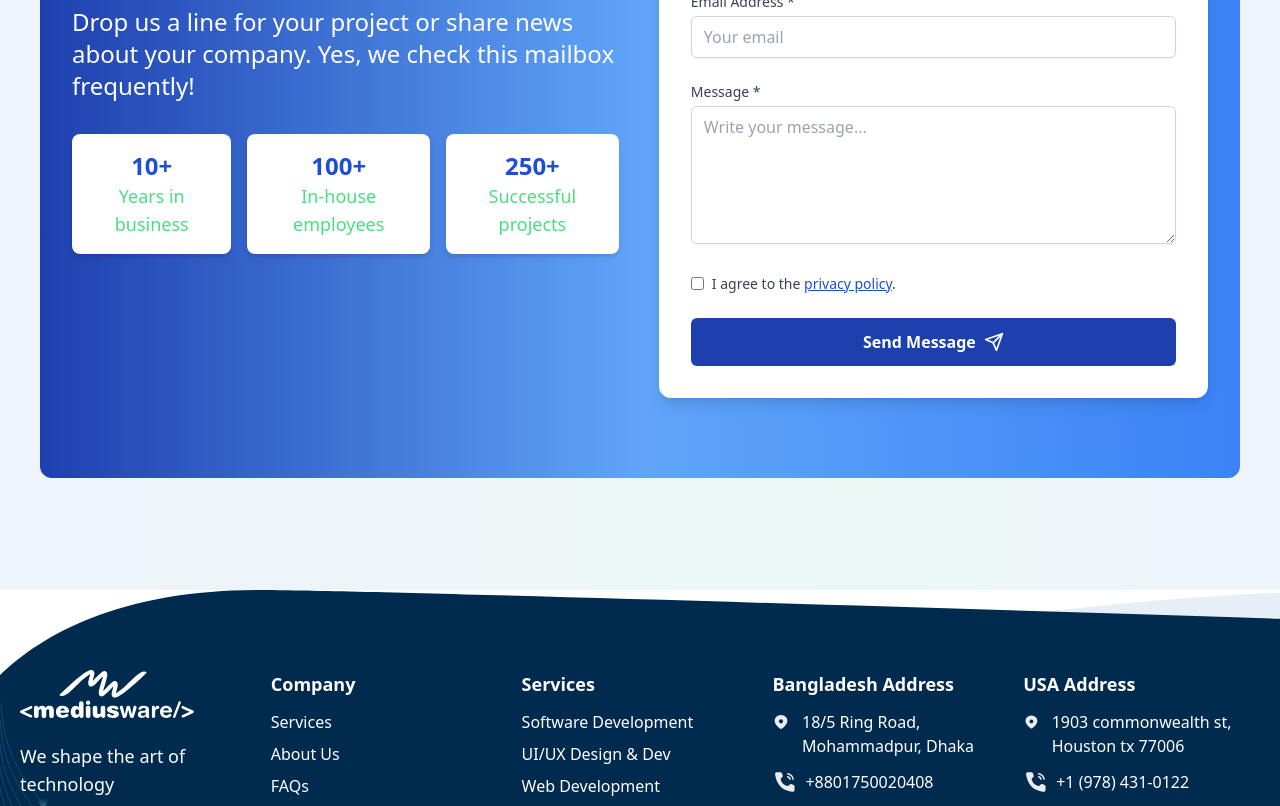
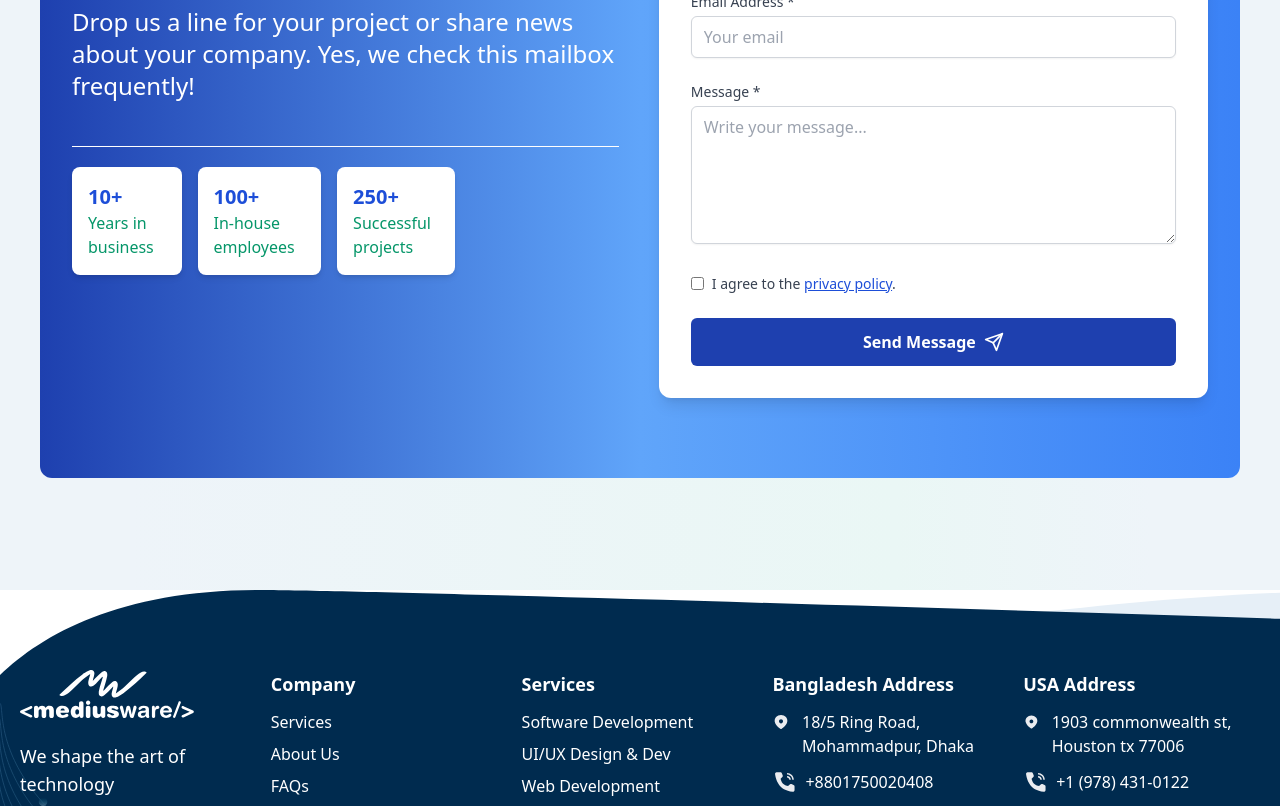
Before and after one commit to SiamBinSolaiman1598/frontend-interview, a React (Vite) app: page / in a window 1280 px wide. Shown: the part 3320-4126 px from the top of the page. Built offline with nearby package versions, Linux system fonts and the light colour scheme.

Commit message:
implemented design

```diff
--- a/src/components/ContactFrom.jsx
+++ b/src/components/ContactFrom.jsx
@@ -46,19 +46,20 @@ const ContactForm = () => {
                 <div className="flex flex-col md:flex-row justify-center gap-10">
                     <div className="md:w-1/2">
                         <h1 className="text-[60px] font-bold text-white mb-4">Do You Want to Start a Project?</h1>
-                        <p className="mb-8 text-2xl text-white">
+                        <p className="mb-[44px] text-2xl text-white ">
                             Drop us a line for your project or share news about your company.
                             Yes, we check this mailbox frequently!
                         </p>
-                        <div className="flex gap-4">
+                        <div className='border-b border-white'></div>
+                        <div className="flex gap-4 mt-5 w-[70%]">
                             {[
                                 { title: '10+', subtitle: 'Years in business' },
                                 { title: '100+', subtitle: 'In-house employees' },
                                 { title: '250+', subtitle: 'Successful projects' },
                             ].map((stat, i) => (
-                                <div key={i} className="bg-white rounded-lg p-4 text-center shadow-md">
-                                    <p className="text-2xl font-bold text-blue-700">{stat.title}</p>
-                                    <p className="text-lg text-green-400">{stat.subtitle}</p>
+                                <div key={i} className="bg-white rounded-lg p-4 text-start shadow-md">
+                                    <p className="text-xl font-bold text-blue-700">{stat.title}</p>
+                                    <p className="text-base text-emerald-600">{stat.subtitle}</p>
                                 </div>
                             ))}
                         </div>
```
